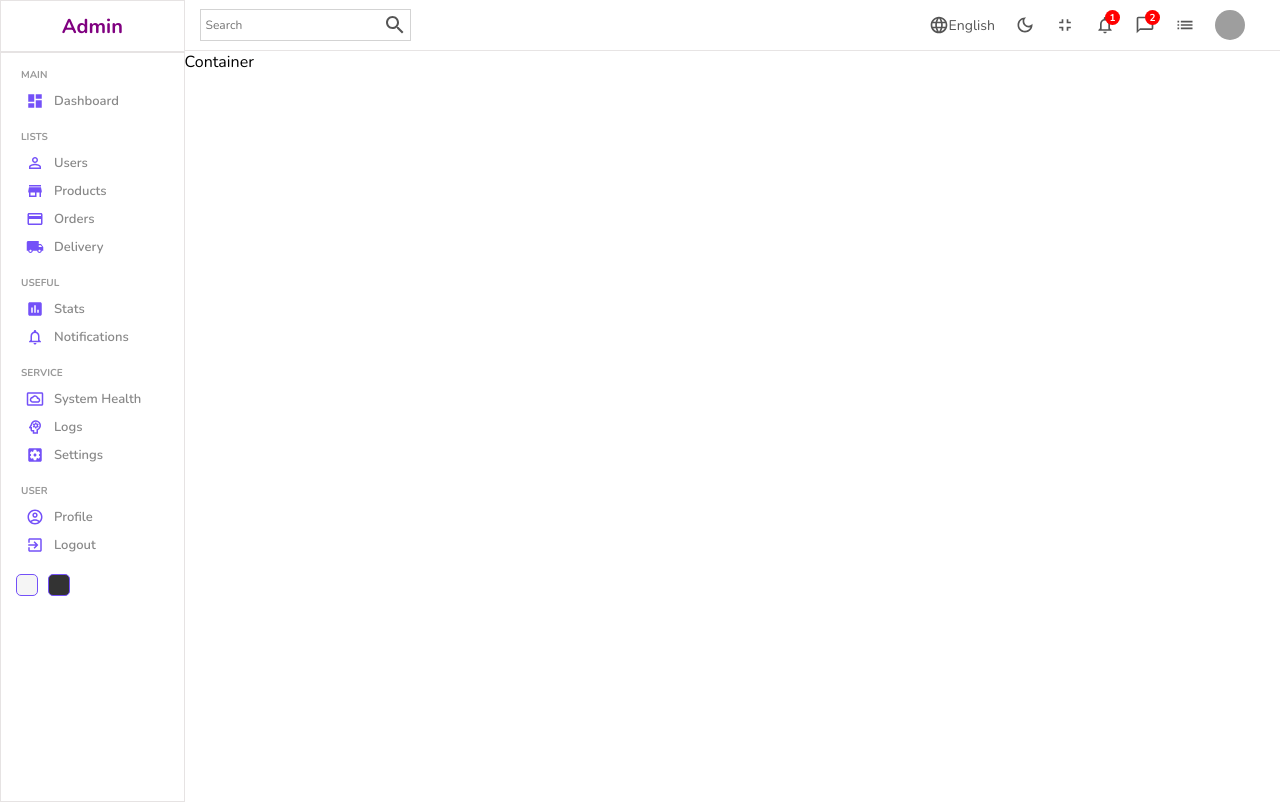
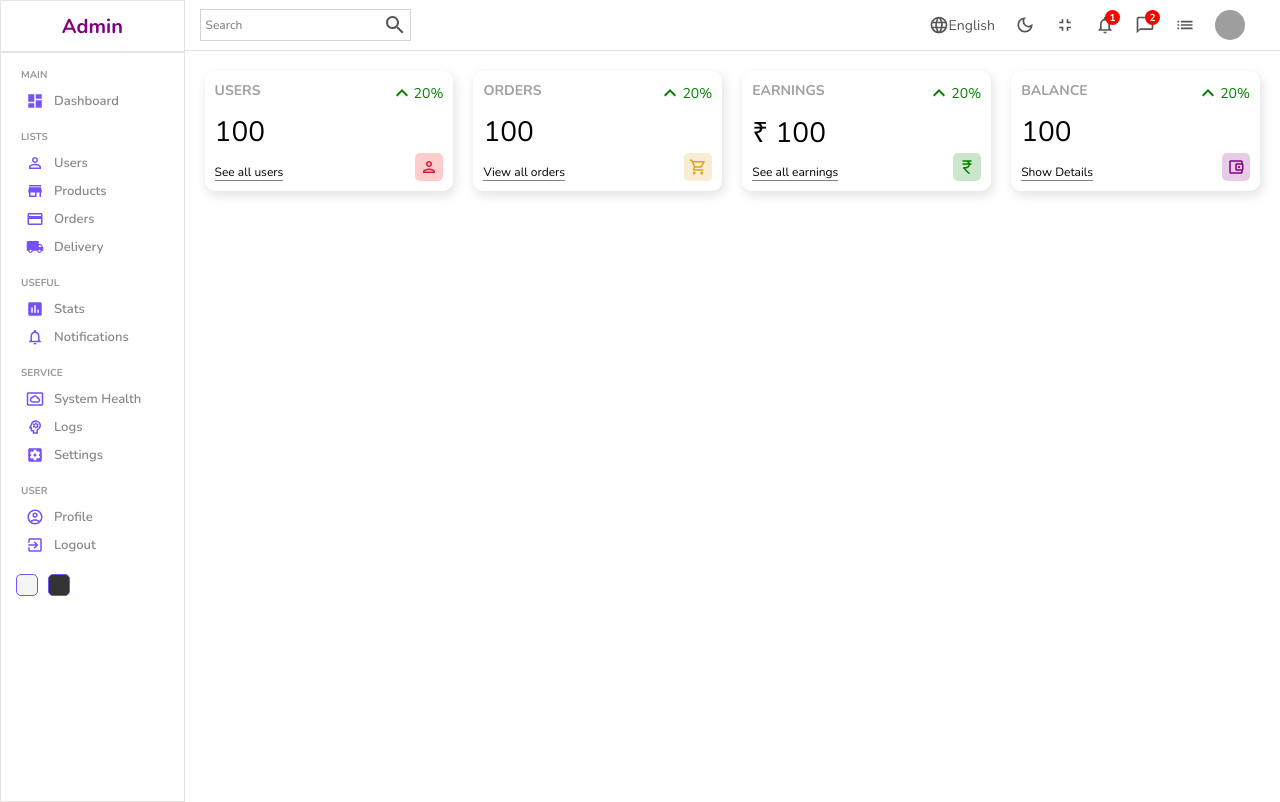
Before and after one commit to ay690/Admin-Panel, a React (Create React App) app: page / in a window 1280 px wide. Built offline with nearby package versions, Linux system fonts and the light colour scheme; grey boxes are pictures that could not be loaded.

Commit message:
Widget components done

```diff
--- /dev/null
+++ b/src/components/chart/chart.scss
@@ -0,0 +1,3 @@
+.chart{
+
+}
--- /dev/null
+++ b/src/components/featured/featured.scss
@@ -0,0 +1,3 @@
+.featured{
+
+}
--- /dev/null
+++ b/src/components/widget/Widget.jsx
@@ -0,0 +1,94 @@
+import React from 'react'
+import './widget.scss'
+import KeyboardArrowUpIcon from "@mui/icons-material/KeyboardArrowUp";
+import PersonOutlinedIcon from "@mui/icons-material/PersonOutlined";
+import AccountBalanceWalletOutlinedIcon from "@mui/icons-material/AccountBalanceWalletOutlined";
+import ShoppingCartOutlinedIcon from "@mui/icons-material/ShoppingCartOutlined";
+// import MonetizationOnOutlinedIcon from "@mui/icons-material/MonetizationOnOutlined";
+import CurrencyRupeeOutlinedIcon from '@mui/icons-material/CurrencyRupeeOutlined';
+
+const Widget = ({type}) => {
+ let data;
+
+ //temporary data
+ const amount = 100;
+ const diff = 20;
+
+switch(type){
+    case "user":
+        data = {
+            title:"USERS",
+            isMoney: false,
+            link: "See all users",
+            icon: <PersonOutlinedIcon className='icon'
+            style={
+            {
+            color:"crimson",
+            backgroundColor: "rgba(255, 0, 0, 0.2)"
+            }}
+            />
+        };
+        break;
+        case "order":
+         data = {
+            title:"ORDERS",
+            isMoney: false,
+            link: "View all orders",
+            icon: <ShoppingCartOutlinedIcon className='icon'
+            style={{
+                backgroundColor: "rgba(218, 165, 32, 0.2)",
+                color: "goldenrod",
+            }}
+            />
+        };
+        break;
+        case "earning":
+        data = {
+            title:"EARNINGS",
+            isMoney: true,
+            link: "See all earnings",
+            icon: <CurrencyRupeeOutlinedIcon className='icon'
+            style={{
+                backgroundColor: "rgba(0, 128, 0, 0.2)",
+                color: "green"
+            }}
+            />
+        };
+        break;
+        case "balance":
+            data = {
+                title:"BALANCE",
+                isMoney: false,
+                link: "Show Details",
+                icon: <AccountBalanceWalletOutlinedIcon className='icon'
+                style={{
+                    backgroundColor: "rgba(128, 0, 128, 0.2)",
+                    color: "purple",
+                  }}
+                />
+            };
+        break;
+
+    default: break;
+}
+
+
+  return (
+    <div className='widget'>
+    <div className="left">
+        <span className="title">{data.title}</span>
+        <span className="counter">{data.isMoney && "₹ "}{amount}</span>
+        <span className="link">{data.link}</span>
+    </div>
+    <div className="right">
+        <div className="percentage positive">
+        <KeyboardArrowUpIcon />
+        {diff}%
+       </div>
+      {data.icon}
+    </div>
+    </div>
+  )
+}
+
+export default Widget
--- /dev/null
+++ b/src/components/widget/widget.scss
@@ -0,0 +1,56 @@
+.widget{
+    // margin-right: 20px;
+    display: flex;
+    justify-content: space-between;
+    flex:1;
+    padding: 10px;
+    -webkit-box-shadow: 2px 4px 10px 1px rgba(0, 0, 0, 0.47);
+    box-shadow: 2px 4px 10px 1px rgba(201, 201, 201, 0.47);
+    border-radius: 10px;
+    height: 100px;
+
+    .left, .right{
+        display: flex;
+        flex-direction: column;
+        justify-content: space-between;
+
+        .title{
+            font-size: 14px;
+            font-weight: bold;
+            color: rgb(160, 160, 160);
+        }
+
+        .counter{
+            font-size: 28px;
+            font-weight: 300;
+        }
+
+        .link{
+            font-size: 12px;
+            border-bottom: 1px solid gray;
+            width: max-content;
+        }
+
+        .percentage{
+            display: flex;
+            align-items: center;
+            font-size: 14px;
+
+            &.positive{
+                color: green;
+            }
+
+            &.negative{
+                color: red;
+            }
+        }
+    }
+
+    .icon{
+        font-size: 18px;
+        padding: 5px;
+        // background-color: aquamarine;
+        border-radius: 5px;
+        align-self: flex-end;
+    }
+}
--- a/src/pages/home/Home.jsx
+++ b/src/pages/home/Home.jsx
@@ -1,6 +1,7 @@
 import React from 'react'
 import Navbar from '../../components/navbar/Navbar'
 import Sidebar from '../../components/sidebar/Sidebar'
+import Widget from '../../components/widget/Widget'
 import "./home.scss"
 
 const Home = () => {
@@ -9,7 +10,13 @@
       <Sidebar/>
      <div className="homeContainer">
       <Navbar/>
-      Container
+        <div className="widgets">
+          <Widget type = "user" />
+          <Widget type = "order"/>
+          <Widget type = "earning"/>
+          <Widget type = "balance" />
+        </div>
+        <div className="charts"></div>
       </div>
     </div>
   )
--- a/src/pages/home/home.scss
+++ b/src/pages/home/home.scss
@@ -5,4 +5,10 @@
         // background-color: lightblue;
         flex: 6;
     }
+
+    .widgets{
+      display: flex;
+      padding: 20px;
+      gap: 20px;
+    }
 }
```
Also changed, not shown: src/components/chart/Chart.jsx (added, +10 -0 lines), src/components/featured/Featured.jsx (added, +10 -0 lines).
